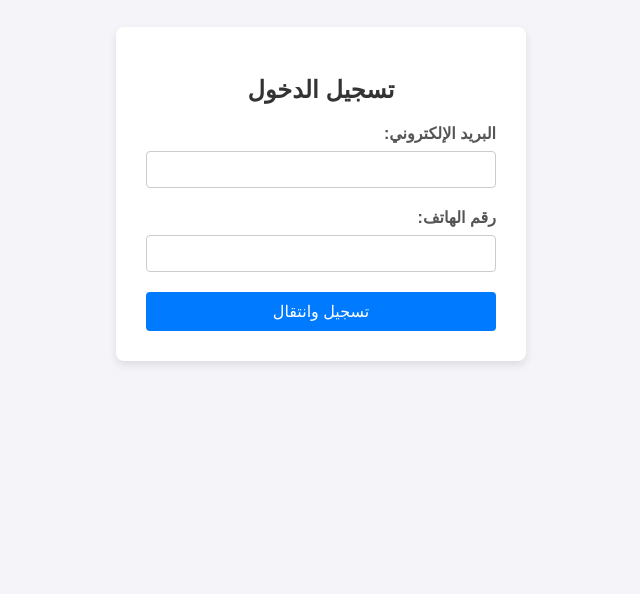
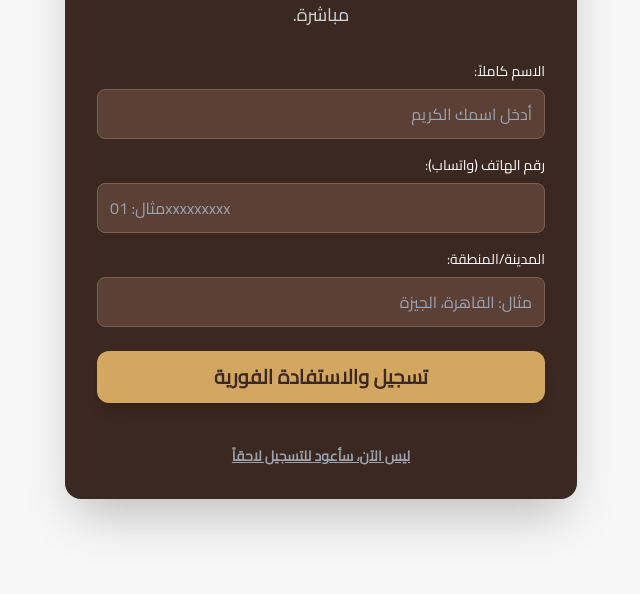
Before and after one commit to Rxwab/Prince_Haidar, a plain HTML site: page signup.html in a window 1280 px wide. Shown: the part 206-800 px from the top of the page, without its empty margins (319-959 px from the left). Drawn offline with nearby package versions, Linux system fonts and the light colour scheme.

Commit message:
signup.html

```diff
--- a/signup.html
+++ b/signup.html
@@ -3,75 +3,145 @@
 <head>
     <meta charset="UTF-8">
     <meta name="viewport" content="width=device-width, initial-scale=1.0">
-    <title>صفحة التسجيل - انضم إلينا</title>
+    <title>Prince Haidar | التسجيل للاستفادة من العروض</title>
+    <script src="https://cdn.tailwindcss.com"></script>
+    <link href="https://fonts.googleapis.com/css2?family=Cairo:wght=400;700&display=swap" rel="stylesheet">
     <style>
-        /* CSS بسيط لتنسيق الواجهة */
         body {
-            font-family: Arial, sans-serif;
+            font-family: 'Cairo', sans-serif;
+            background-color: #f7f7f7;
             display: flex;
             justify-content: center;
             align-items: center;
-            height: 100vh;
-            background-color: #f4f4f9;
-            margin: 0;
+            min-height: 100vh;
+            padding: 20px;
         }
-        .container {
-            background: #fff;
-            padding: 30px;
-            border-radius: 8px;
-            box-shadow: 0 4px 8px rgba(0, 0, 0, 0.1);
-            width: 350px;
-            text-align: right;
+        /* اللون البني الداكن (الخلفية) */
+        .dark-bg {
+            background-color: #3b2820;
         }
-        h2 {
-            text-align: center;
-            color: #333;
-            margin-bottom: 20px;
+        /* اللون الذهبي/النحاسي (اللمسة الفاخرة) */
+        .accent-color {
+            color: #d4a761;
         }
-        label {
-            display: block;
-            margin-bottom: 8px;
-            font-weight: bold;
-            color: #555;
+        .btn-gold {
+            background-color: #d4a761;
+            color: #3b2820;
+            transition: all 0.3s ease;
         }
-        input[type="email"], input[type="tel"] {
-            width: 100%;
-            padding: 10px;
-            margin-bottom: 20px;
-            border: 1px solid #ccc;
-            border-radius: 4px;
-            box-sizing: border-box; /* لضمان أن الحجم يشمل الـ padding */
+        .btn-gold:hover {
+            background-color: #c09450;
+            box-shadow: 0 4px 15px rgba(212, 167, 97, 0.4);
         }
-        button {
-            width: 100%;
-            padding: 10px;
-            background-color: #007bff;
+        .input-style {
+            background-color: #5b4036;
+            border: 1px solid #7c6054;
             color: white;
-            border: none;
-            border-radius: 4px;
-            font-size: 16px;
-            cursor: pointer;
-            transition: background-color 0.3s;
         }
-        button:hover {
-            background-color: #0056b3;
+        .input-style:focus {
+             border-color: #d4a761;
+             box-shadow: 0 0 0 3px rgba(212, 167, 97, 0.5);
         }
     </style>
+
+    <script>
+        const HOME_PAGE = 'index.html';
+        const STATUS_KEY = 'registrationStatus';
+
+        // دالة يتم استدعاؤها عند الضغط على "تسجيل"
+        function handleRegistration() {
+            // هنا يجب إضافة كود التحقق من المدخلات وإرسال البيانات إلى الخادم
+            // (في هذا المثال، سنفترض أن التسجيل تم بنجاح)
+
+            // 1. تعيين حالة التسجيل إلى 'DONE'
+            localStorage.setItem(STATUS_KEY, 'DONE');
+
+            // 2. التوجيه إلى الصفحة الرئيسية
+            window.location.replace(HOME_PAGE);
+        }
+
+        // دالة يتم استدعاؤها عند الضغط على "تسجيل لاحقاً"
+        function handleLater() {
+            // 1. تعيين حالة التسجيل إلى 'LATER'
+            localStorage.setItem(STATUS_KEY, 'LATER');
+
+            // 2. التوجيه إلى الصفحة الرئيسية
+            window.location.replace(HOME_PAGE);
+        }
+
+        // التحقق عند تحميل الصفحة: إذا كان المستخدم قد سجل بالفعل (DONE أو LATER)، يتم توجيهه مباشرة.
+        document.addEventListener('DOMContentLoaded', function() {
+            const userStatus = localStorage.getItem(STATUS_KEY);
+            if (userStatus === 'DONE' || userStatus === 'LATER') {
+                window.location.replace(HOME_PAGE);
+            }
+        });
+    </script>
 </head>
 <body>
-    <div class="container">
-        <h2>تسجيل الدخول</h2>
 
-        <form id="registrationForm" method="POST" action="[الصق رابط النشر (Web app URL) من Google Apps Script هنا]">
+    <div class="dark-bg rounded-2xl shadow-2xl p-8 w-full max-w-lg">
 
-            <label for="email">البريد الإلكتروني:</label>
-            <input type="email" id="email" name="Email" required>
+        <div class="text-center mb-8">
+            <h1 class="text-4xl font-extrabold accent-color mb-3">
+                انضم إلى نادي Prince Haidar
+            </h1>
+            <p class="text-gray-300 text-lg">
+                سجل الآن لتصلك عروضنا الحصرية وتصاميم الكعكات الجديدة مباشرة.
+            </p>
+        </div>
 
-            <label for="phone">رقم الهاتف:</label>
-            <input type="tel" id="phone" name="Phone" pattern="[0-9]{10,15}" title="الرجاء إدخال رقم هاتف صحيح" required>
+        <form id="registrationForm" onsubmit="event.preventDefault(); handleRegistration();">
 
-            <button type="submit">تسجيل وانتقال</button>
+            <div class="mb-4">
+                <label for="name" class="block text-white text-sm font-medium mb-2">الاسم كاملاً:</label>
+                <input
+                    type="text"
+                    id="name"
+                    name="name"
+                    required
+                    class="w-full p-3 rounded-lg input-style focus:outline-none"
+                    placeholder="أدخل اسمك الكريم">
+            </div>
+
+            <div class="mb-4">
+                <label for="phone" class="block text-white text-sm font-medium mb-2">رقم الهاتف (واتساب):</label>
+                <input
+                    type="tel"
+                    id="phone"
+                    name="phone"
+                    required
+                    class="w-full p-3 rounded-lg input-style focus:outline-none"
+                    placeholder="مثال: 01xxxxxxxxx">
+            </div>
+
+            <div class="mb-6">
+                <label for="city" class="block text-white text-sm font-medium mb-2">المدينة/المنطقة:</label>
+                <input
+                    type="text"
+                    id="city"
+                    name="city"
+                    required
+                    class="w-full p-3 rounded-lg input-style focus:outline-none"
+                    placeholder="مثال: القاهرة، الجيزة">
+            </div>
+
+            <button
+                type="submit"
+                class="btn-gold w-full py-3 text-xl font-bold rounded-xl shadow-lg hover:scale-[1.01] transition duration-300 mb-4">
+                تسجيل والاستفادة الفورية
+            </button>
         </form>
+
+        <div class="text-center mt-6">
+            <button
+                onclick="handleLater()"
+                class="text-gray-400 hover:accent-color transition duration-200 text-sm font-semibold underline">
+                ليس الآن، سأعود للتسجيل لاحقاً
+            </button>
+        </div>
+
     </div>
+
 </body>
 </html>
```
